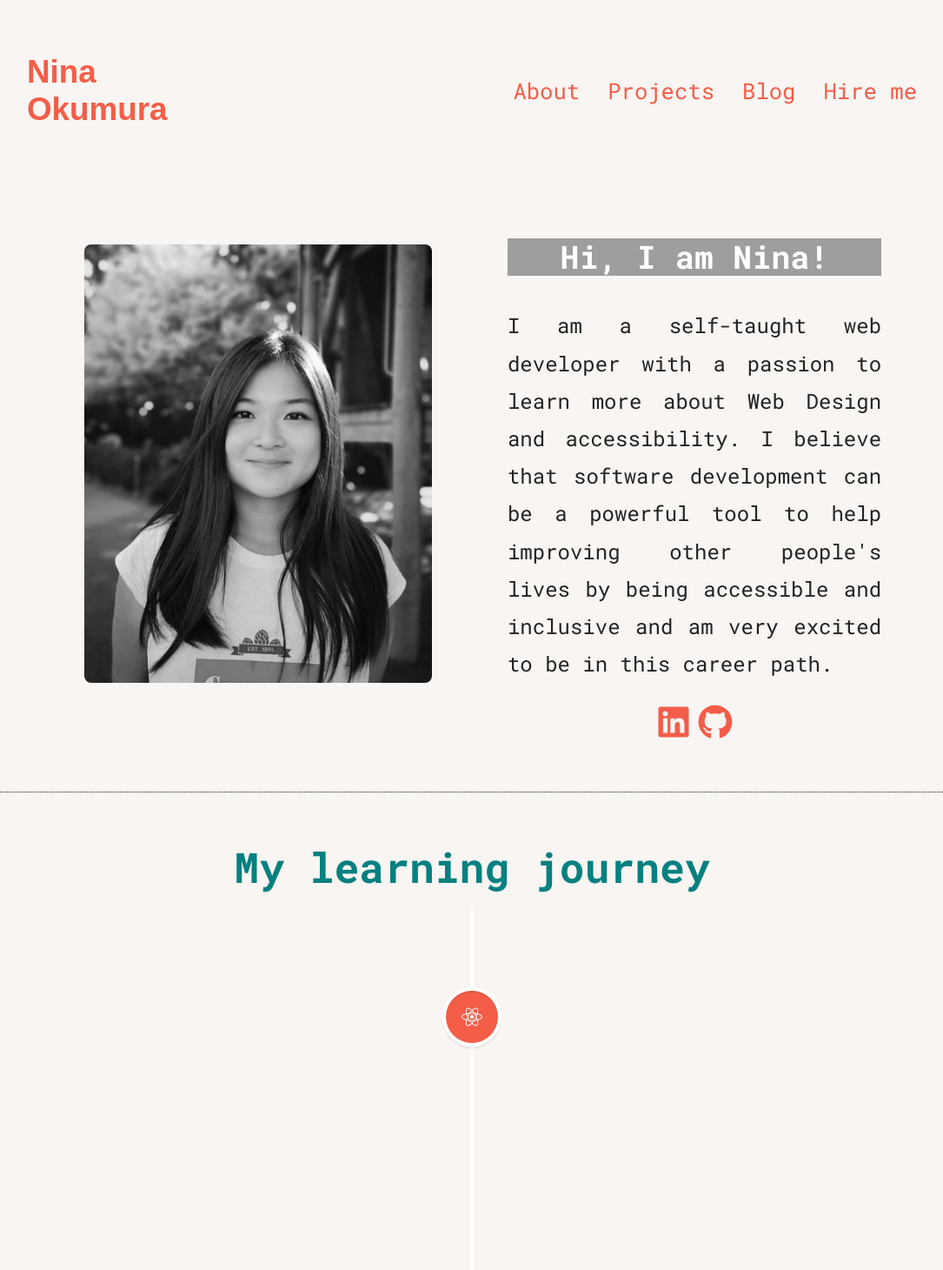
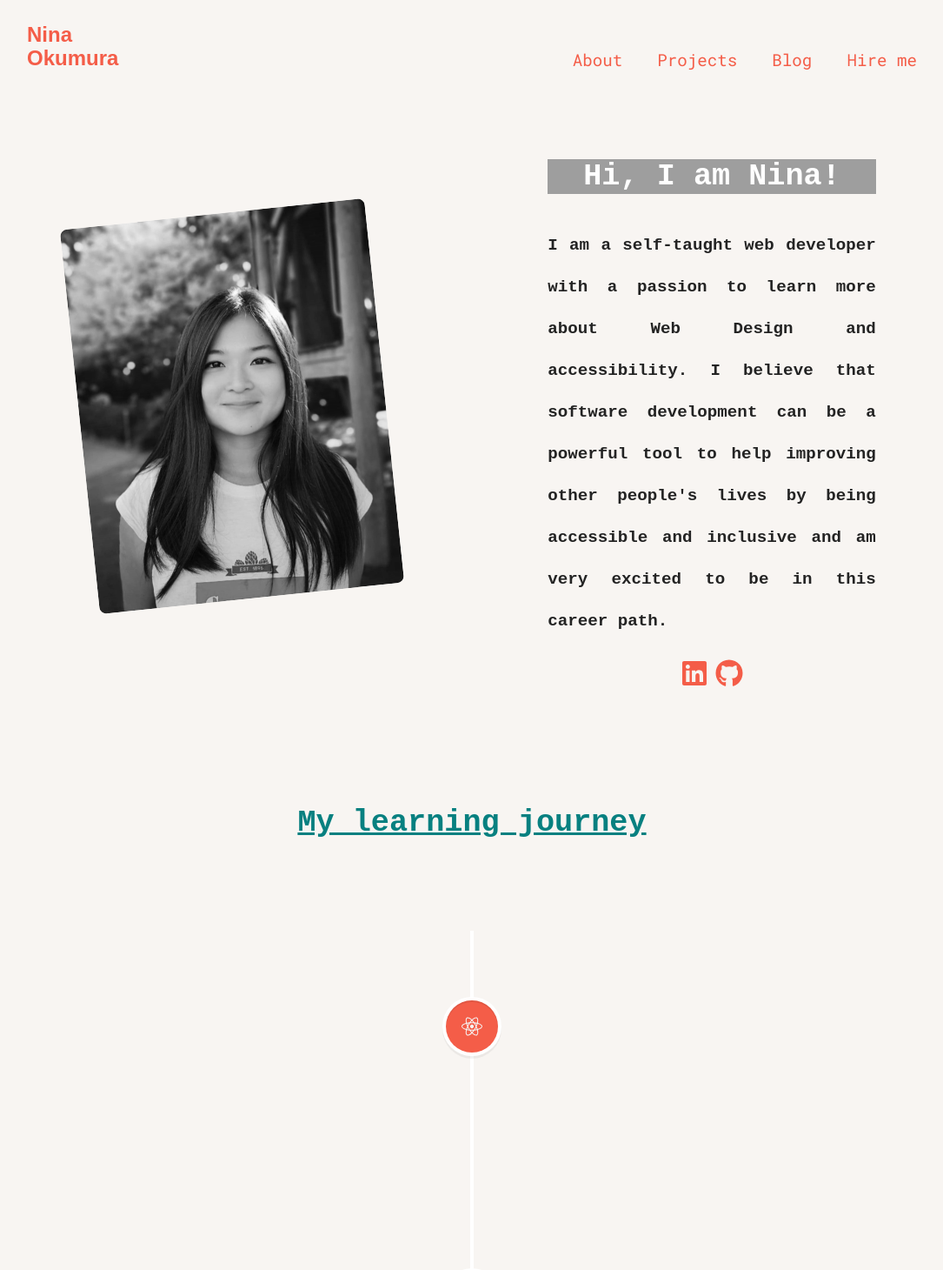
Before and after one commit to ninaokumura/portfolio-react, a React (Create React App) app: page /about in a window 1280 px wide. Shown: the top 1460 px of the page at 87% size, without its empty margins (97-1182 px from the left). Built offline with nearby package versions, Linux system fonts and the light colour scheme; grey boxes are pictures that could not be loaded.

Commit message:
update font-size

```diff
--- a/src/App.css
+++ b/src/App.css
@@ -1,3 +1,5 @@
+/* @import url('https://fonts.googleapis.com/css2?family=Cutive+Mono&display=swap'); */
+
 a {
   text-decoration: none;
   color: inherit;
@@ -9,14 +11,16 @@ a {
   min-height: 100vh;
   display: flex;
   flex-direction: column;
-  /* padding: 3% 8%; */
 }
 
 .main {
   flex: 1;
-  font-family: 'Roboto Mono', monospace;
-  font-size: 3rem;
+  font-family: 'Cutive Mono', monospace;
+  font-weight: bold;
+  font-size: 2.5rem;
   display: grid;
   place-items: center;
   color: #232323;
+
+  padding-bottom: 2rem;
 }
--- a/src/Pages/AboutMe.jsx
+++ b/src/Pages/AboutMe.jsx
@@ -7,7 +7,7 @@ function AboutMe() {
   return (
     <div>
       <Info />
-      <hr style={{ borderTop: '1px dotted #222525' }} />
+      {/* <hr style={{ borderTop: '1px dotted #222525' }} /> */}
       <Timeline />
     </div>
   );
--- a/src/Pages/Projects.css
+++ b/src/Pages/Projects.css
@@ -1,7 +1,7 @@
 .title {
-  font-size: 3rem;
+  font-size: 2.2rem;
   color: #078080;
-  font-family: 'Roboto Mono', monospace;
+  padding: 1% 10%;
 }
 
 .card-title {
--- a/src/components/footer/footer.css
+++ b/src/components/footer/footer.css
@@ -1,11 +1,12 @@
 .footer {
-  /* background-color: #feefe8; */
-  padding: 3% 10%;
+  /* padding: 3% 10%; */
+  padding: 1.5rem;
+  font-family: 'Roboto Mono', monospace;
 }
 
 .footer-text {
   color: #232323;
-  font-size: 1.2rem;
+  font-size: 1rem;
   text-align: center;
 }
 
--- a/src/components/form/form.css
+++ b/src/components/form/form.css
@@ -1,5 +1,5 @@
 h2 {
-  font-size: 2.3rem;
+  font-size: 2.2rem;
   background: url(//s2.svgbox.net/pen-brushes.svg?ic=brush-1&color=078080);
   color: #fff;
   /* text-decoration-line: underline;
@@ -23,7 +23,7 @@ h2 {
 }
 
 .form {
-  font-size: 1.6rem;
+  font-size: 1.2rem;
   display: grid;
   padding: 1.5rem;
 }
--- a/src/components/header/header.css
+++ b/src/components/header/header.css
@@ -2,17 +2,14 @@
 
 .header {
   color: #f45d48;
-  padding: 1rem;
-  /* background-color: black; */
   padding: 2% 10%;
-
   display: flex;
 }
 
 .logo {
   font-family: 'Montserrat-Bold', sans-serif;
   font-weight: 900;
-  font-size: 2.3rem;
+  font-size: 1.5rem;
   text-align: left;
   transition: all ease-in 0.15s;
 }
@@ -20,3 +17,8 @@
 .logo:hover {
   color: #078080;
 }
+
+.header-content {
+  display: flex;
+  justify-content: flex-end;
+}
--- a/src/components/header/header.jsx
+++ b/src/components/header/header.jsx
@@ -6,9 +6,11 @@ import './header.css';
 function Header() {
   return (
     <header className='header'>
-      <h3 className='logo'>
-        <Link to='/'>Nina Okumura</Link>
-      </h3>
+      <div className='header-content'>
+        <Link to='/' className='logo'>
+          Nina Okumura
+        </Link>
+      </div>
 
       <Navbar />
     </header>
--- a/src/components/info/info.css
+++ b/src/components/info/info.css
@@ -3,37 +3,34 @@
   grid-template-columns: repeat(2, 1fr);
   place-items: center;
   padding: 1% 10%;
-  /* margin-top: 2rem;
-  margin-bottom: 7rem; */
-  /* min-height: calc(100vh - 122px); */
+  gap: 5rem;
 }
 
 .info-container {
-  padding: 3% 8%;
+  padding: 2% 10%;
 }
 
 .info-title {
   background: url(//s2.svgbox.net/pen-brushes.svg?ic=brush-1&color=078080);
   color: #fff;
-  /* color: #078080; */
-  font-size: 2.3rem;
+  font-size: 2.2rem;
 }
 
 .info-text {
-  font-size: 1.5rem;
+  font-size: 1.2rem;
   text-align: justify;
-  line-height: 2.7rem;
+  line-height: 3rem;
 }
 
 .info-img {
-  width: 25rem;
+  width: 22rem;
   border-radius: 0.5rem;
-  transform: translate(10px, -10px);
+  transform: rotate(-6deg);
 }
 
 .info-icon {
   color: #f45d48;
-  font-size: 2.5rem;
+  font-size: 2rem;
   display: flex;
   gap: 0.5rem;
   align-items: center;
--- a/src/components/info/info.jsx
+++ b/src/components/info/info.jsx
@@ -6,7 +6,7 @@ import './info.css';
 function Info() {
   return (
     <div className='grid-container'>
-      <div className='pattern-dots-md gray-dark'>
+      <div className='avatar'>
         <img className='info-img' src='/images/me.jpg' alt='avatar' />
       </div>
 
--- a/src/components/navbar/navbar.css
+++ b/src/components/navbar/navbar.css
@@ -1,6 +1,3 @@
-/* nav {
-  background-color: black;
-} */
 .navbar {
   width: 100%;
   display: flex;
@@ -9,8 +6,8 @@
 
 .navbar-list {
   display: flex;
-  gap: 2rem;
-  font-size: 1.6rem;
+  gap: 2.5rem;
+  font-size: 1.2rem;
   font-family: 'Roboto Mono', monospace;
 }
 
@@ -21,13 +18,10 @@
   text-decoration: none;
   list-style: none;
   transition: all ease-in 0.15s;
+  padding-top: 0.85rem;
 }
 
 .navbar-list > li:hover {
   color: #f45d48;
   font-weight: bold;
 }
-
-.right-side {
-  flex: 50%;
-}
--- a/src/components/timeline/timeline.css
+++ b/src/components/timeline/timeline.css
@@ -1,25 +1,29 @@
+.timeline {
+  padding-top: 5rem;
+}
+
 .timeline-title {
-  font-size: 3rem;
-  padding: 2% 10%;
-  /* background-color: black; */
+  font-size: 2.2rem;
+  padding-bottom: 5rem;
   color: #078080;
-  height: 1rem;
+  text-decoration: underline;
 }
 .vertical-timeline-element {
-  font-size: 2rem;
+  font-size: 1.5rem;
 }
 
 .vertical-timeline-element-title {
-  font-size: 1.8rem;
+  font-size: 1.5rem;
 }
 
 .vertical-timeline-element-subtitle {
-  font-size: 1.3rem;
+  font-size: 1.2rem;
 }
 
 .vertical-timeline-element-date {
   text-align: left;
   color: black;
+  font-size: 1.2rem;
 }
 
 .subtitle {
@@ -28,7 +32,6 @@
 
 .certificate-icon {
   font-size: 2rem;
-  /* color: rebeccapurple; */
 }
 
 .icons-container {
--- a/src/components/timeline/timeline.jsx
+++ b/src/components/timeline/timeline.jsx
@@ -41,6 +41,7 @@ function Timeline() {
   return (
     <div className='timeline'>
       <h1 className='timeline-title'>My learning journey</h1>
+      {/* <hr style={{ borderTop: '1px dotted #222525' }} /> */}
       <VerticalTimeline>
         {timelineItems.reverse().map(item => {
           const TimelineIcon = icons[item.timelineIconId];
```
